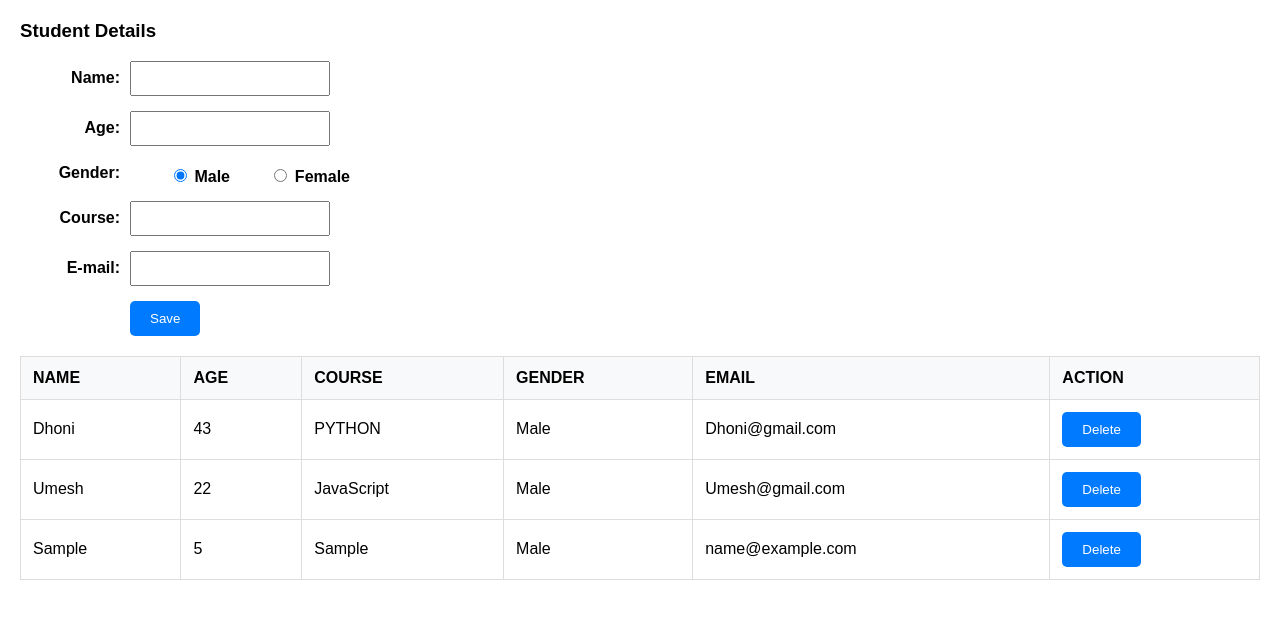
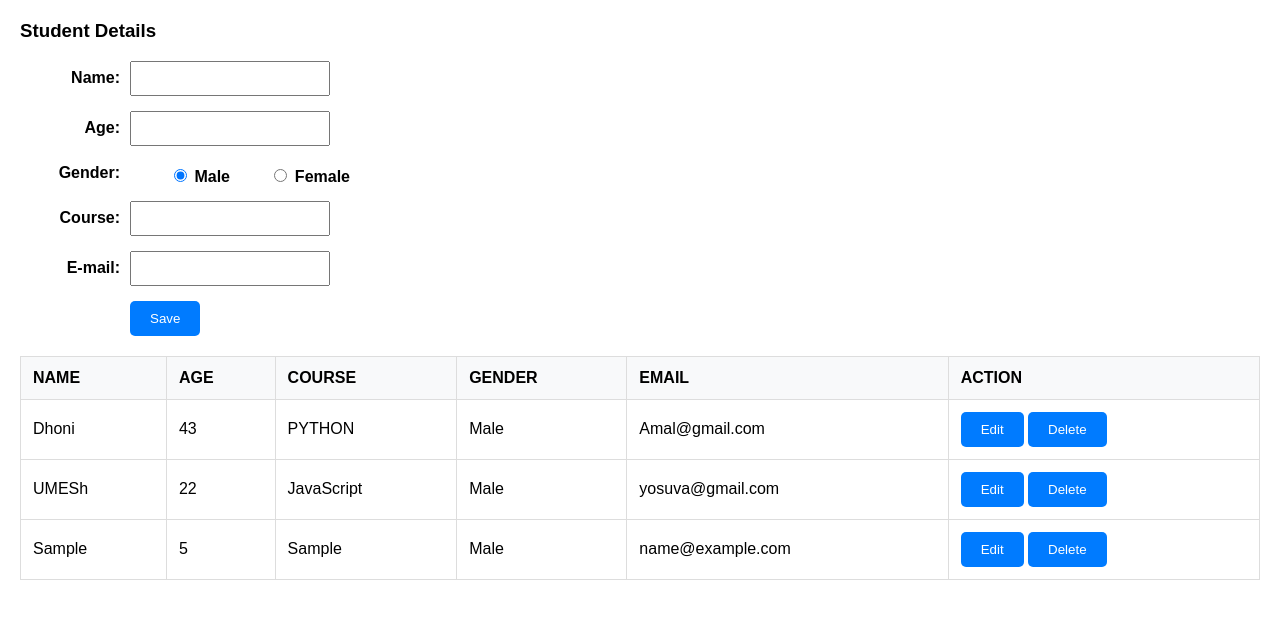
Before and after one commit to Umesh-Dayananda13/STUDENT-DETAILS-TASK, a plain HTML site: page index.html in a window 1280 px wide. Both pictures are taken after typing "Sample", "5", "Sample", "name@example.com" into the empty fields and a click on the button "Save". Drawn offline with Linux system fonts and the light colour scheme.

Commit message:
Update index.html

```diff
--- a/index.html
+++ b/index.html
@@ -138,7 +138,7 @@
         </div>
         <div class="form-group">
             <label></label>
-            <button type="button" onclick="saveStudent()">Save</button>
+            <button type="button" onclick="saveStudent()" id="saveButton">Save</button>
         </div>
     </form>
 </div>
@@ -160,21 +160,29 @@
             <td data-label="AGE">43</td>
             <td data-label="COURSE">PYTHON</td>
             <td data-label="GENDER">Male</td>
-            <td data-label="EMAIL">Dhoni@gmail.com</td>
-            <td data-label="ACTION"><button onclick="deleteStudent(this)">Delete</button></td>
+            <td data-label="EMAIL">Amal@gmail.com</td>
+            <td data-label="ACTION">
+                <button onclick="editStudent(this)">Edit</button>
+                <button onclick="deleteStudent(this)">Delete</button>
+            </td>
         </tr>
         <tr>
-            <td data-label="NAME">Umesh</td>
+            <td data-label="NAME">UMESh</td>
             <td data-label="AGE">22</td>
             <td data-label="COURSE">JavaScript</td>
             <td data-label="GENDER">Male</td>
-            <td data-label="EMAIL">Umesh@gmail.com</td>
-            <td data-label="ACTION"><button onclick="deleteStudent(this)">Delete</button></td>
+            <td data-label="EMAIL">yosuva@gmail.com</td>
+            <td data-label="ACTION">
+                <button onclick="editStudent(this)">Edit</button>
+                <button onclick="deleteStudent(this)">Delete</button>
+            </td>
         </tr>
     </tbody>
 </table>
 
 <script>
+    let editingRow = null;
+
     function saveStudent() {
         // Get form values
         const name = document.getElementById('name').value;
@@ -183,22 +191,50 @@
         const course = document.getElementById('course').value;
         const email = document.getElementById('email').value;
 
-        // Create table row
+        if (editingRow) {
+            // Update existing row
+            editingRow.cells[0].textContent = name;
+            editingRow.cells[1].textContent = age;
+            editingRow.cells[2].textContent = course;
+            editingRow.cells[3].textContent = gender;
+            editingRow.cells[4].textContent = email;
+            editingRow = null;
+            document.getElementById('saveButton').textContent = 'Save';
+        } else {
+            // Create new row
             const tbody = document.querySelector('#studentTable tbody');
             const newRow = tbody.insertRow();
-
-        // Insert cells
             newRow.innerHTML = `
                 <td data-label="NAME">${name}</td>
                 <td data-label="AGE">${age}</td>
                 <td data-label="COURSE">${course}</td>
                 <td data-label="GENDER">${gender}</td>
                 <td data-label="EMAIL">${email}</td>
-            <td data-label="ACTION"><button onclick="deleteStudent(this)">Delete</button></td>
+                <td data-label="ACTION">
+                    <button onclick="editStudent(this)">Edit</button>
+                    <button onclick="deleteStudent(this)">Delete</button>
+                </td>
             `;
+        }
 
         // Clear form
         document.getElementById('studentForm').reset();
+    }
+
+    function editStudent(button) {
+        const row = button.closest('tr');
+        const cells = row.cells;
+
+        // Populate form with row data
+        document.getElementById('name').value = cells[0].textContent;
+        document.getElementById('age').value = cells[1].textContent;
+        document.querySelector(`input[name="gender"][value="${cells[3].textContent}"]`).checked = true;
+        document.getElementById('course').value = cells[2].textContent;
+        document.getElementById('email').value = cells[4].textContent;
+
+        // Set editing mode
+        editingRow = row;
+        document.getElementById('saveButton').textContent = 'Update';
     }
 
     function deleteStudent(button) {
```
Lines whose indentation alone changed are shown as unchanged.
